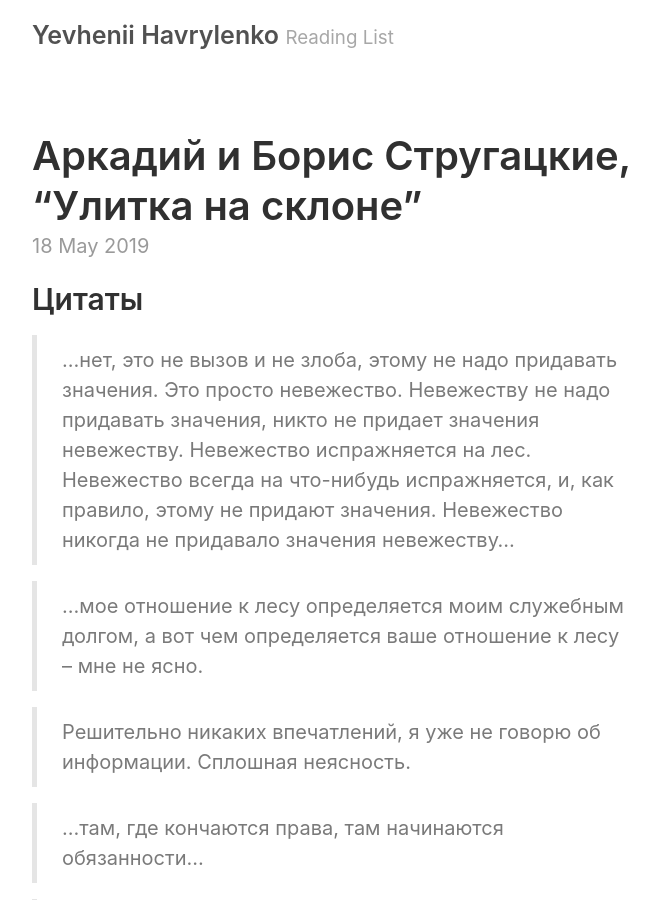
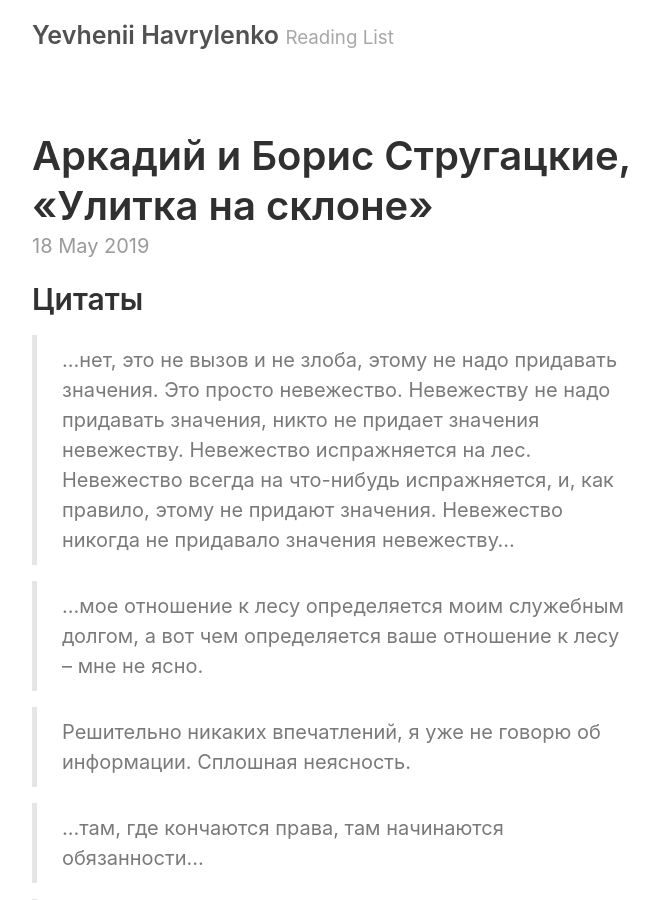
Before and after one commit to yevhenii-havrylenko/yevhenii-havrylenko.github.io, a Jekyll site: the page built from _posts/2019-05-18-snail-on-the-slope.md, in a window 1280 px wide and 900 px high. Shown: the whole window, without its empty margins (258-917 px from the left). Built offline with Jekyll 4.4.1, drawn with Linux system fonts in a browser that asks for light colours.

```diff
--- a/_posts/2019-05-18-snail-on-the-slope.md
+++ b/_posts/2019-05-18-snail-on-the-slope.md
@@ -1,6 +1,6 @@
 ---
 layout: post
-title: 'Аркадий и Борис Стругацкие, “Улитка&nbsp;на&nbsp;склоне”'
+title: 'Аркадий и Борис Стругацкие, «Улитка&nbsp;на&nbsp;склоне»'
 ---
 
 ## Цитаты
```
